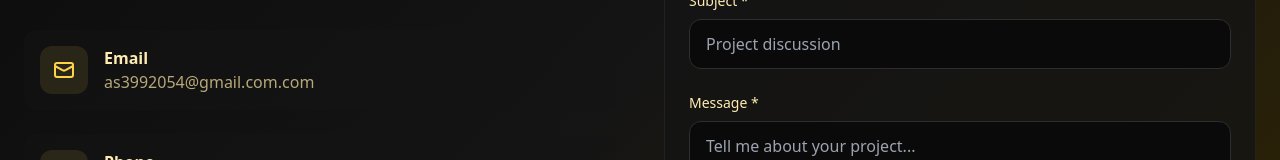
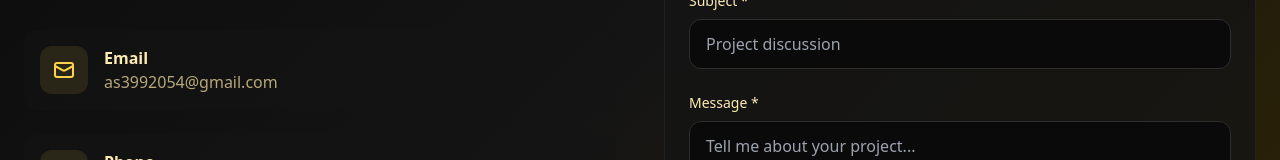
Before and after one commit to AhmeedSayeed/Ahmed-Sayed-Portfolio, a React (Vite) app: page / in a window 1280 px wide. Shown: the part 7556-7716 px from the top of the page. Built offline with nearby package versions, Linux system fonts and the light colour scheme; the HTML template or start-up script is replaced by a standard one.

Commit message:
Correct email

```diff
--- a/src/data/personal.js
+++ b/src/data/personal.js
@@ -1,7 +1,7 @@
 export const personalData = {
   name: "Ahmed Sayed",
   jobTitle: "Junior Software Engineer",
-  email: "as3992054@gmail.com.com",
+  email: "as3992054@gmail.com",
   phone: "+(20) 1024074429",
   location: "Cairo, Egypt",
   profileImage: "/src/assets/profile-pic.jpg",
```
